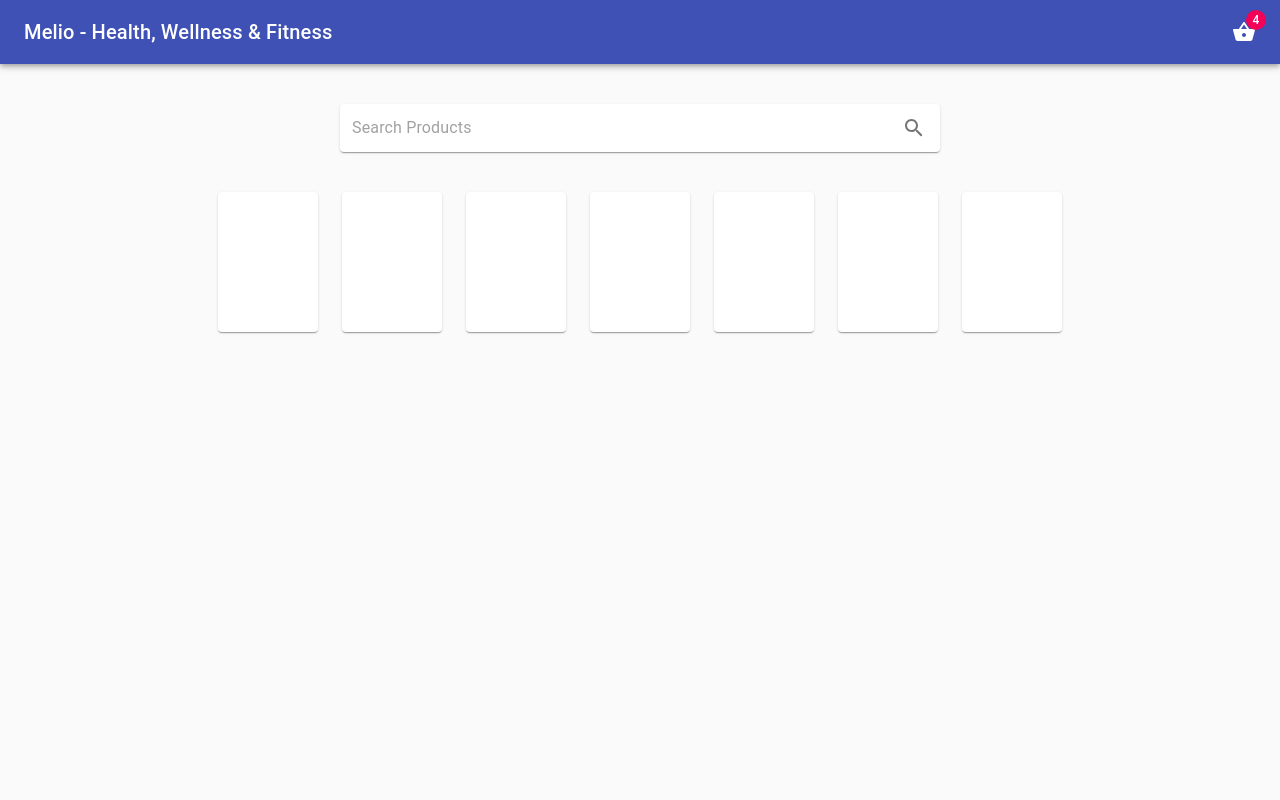
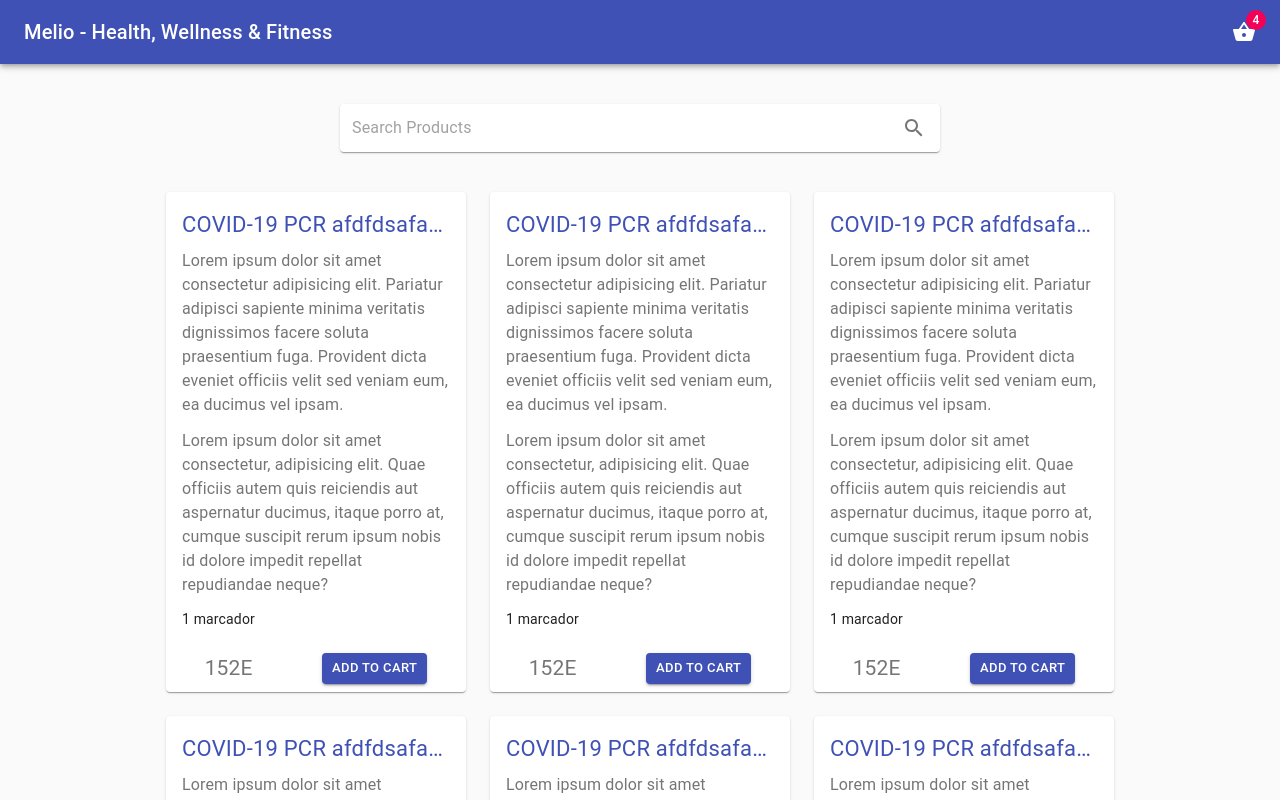
Before and after one commit to MilosTanaskovic/COVID-19-products-react-redux, a React (Create React App) app: page / in a window 1280 px wide. Shown: the top 800 px of the page. Built offline with nearby package versions, Linux system fonts and the light colour scheme.

Commit message:
create card product....

```diff
--- a/src/components/Header.js
+++ b/src/components/Header.js
@@ -5,15 +5,11 @@ import AppBar from '@material-ui/core/AppBar';
 import Toolbar from '@material-ui/core/Toolbar';
 import IconButton from '@material-ui/core/IconButton';
 import Typography from '@material-ui/core/Typography';
-import InputBase from '@material-ui/core/InputBase';
 import Badge from '@material-ui/core/Badge';
 import MenuItem from '@material-ui/core/MenuItem';
 import Menu from '@material-ui/core/Menu';
 import MenuIcon from '@material-ui/icons/Menu';
 import ShoppingBasketIcon from '@material-ui/icons/ShoppingBasket';
-
-// import API
-import Api from '../api';
 
 /**
 * @author Milos Tanaskovic
--- a/src/components/Products.js
+++ b/src/components/Products.js
@@ -3,6 +3,11 @@ import React from 'react'
 import { makeStyles } from '@material-ui/core/styles';
 import Grid from '@material-ui/core/Grid';
 import Paper from '@material-ui/core/Paper';
+import Card from '@material-ui/core/Card';
+import CardActions from '@material-ui/core/CardActions';
+import CardContent from '@material-ui/core/CardContent';
+import Button from '@material-ui/core/Button';
+import Typography from '@material-ui/core/Typography';
 
 /**
 * @author Milos Tanaskovic
@@ -13,10 +18,23 @@ const useStyles = makeStyles((theme) => ({
   root: {
     flexGrow: 1,
   },
-  paper: {
-    height: 140,
-    width: 100,
+  card: {
+    width: 300,
   },
+  cardActions: {
+    display: 'flex',
+    justifyContent: 'space-around'
+  },
+  title: {
+    fontSize: 22,
+  },
+  pos: {
+    marginBottom: 12,
+  },
+  price: {
+    fontSize: 21,
+    color: 'primary',
+  }
 }));
 
 const Products = ({pruduct}) => {
@@ -24,7 +42,39 @@ const Products = ({pruduct}) => {
 
   return(
     <Grid key={pruduct} item>
-      <Paper className={classes.paper} />
+
+      <Card className={classes.card}>
+        <CardContent>
+          {/* title */}
+          <Typography
+            className={classes.title}
+            color="primary"
+            noWrap
+            gutterBottom
+          >
+            COVID-19 PCR afdfdsafafdadsad
+          </Typography>
+          {/* description */}
+          <Typography className={classes.pos} color="textSecondary">
+            Lorem ipsum dolor sit amet consectetur adipisicing elit. Pariatur adipisci sapiente minima veritatis dignissimos facere soluta praesentium fuga. Provident dicta eveniet officiis velit sed veniam eum, ea ducimus vel ipsam.
+          </Typography>
+          <Typography className={classes.pos} color="textSecondary">
+            Lorem ipsum dolor sit amet consectetur, adipisicing elit. Quae officiis autem quis reiciendis aut aspernatur ducimus, itaque porro at, cumque suscipit rerum ipsum nobis id dolore impedit repellat repudiandae neque?
+          </Typography>
+          <Typography variant="body2" component="p" noWrap>
+            1 marcador
+          </Typography>
+        </CardContent>
+        <CardActions className={classes.cardActions}>
+          <Typography className={classes.price} color="textSecondary">
+            152E
+          </Typography>
+          <Button size="small" variant="contained" color="primary">
+            Add to cart
+          </Button>
+        </CardActions>
+      </Card>
+
     </Grid>
    );
   }
```
